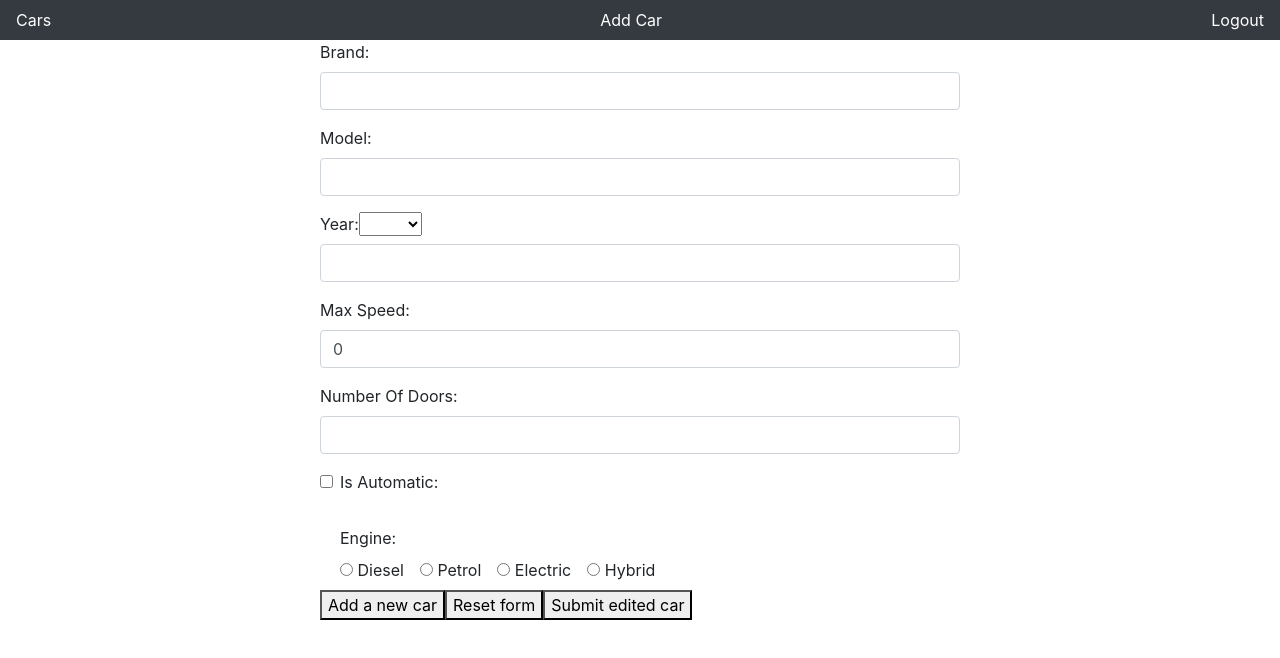
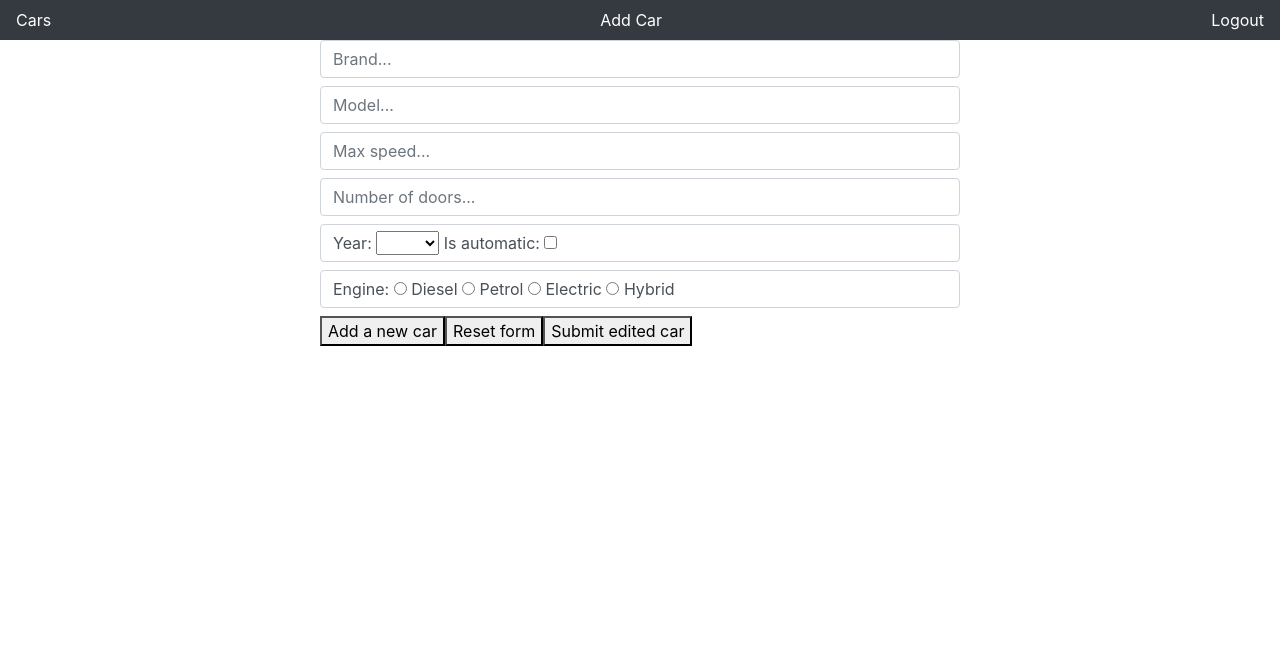
Before and after one commit to distantcountries/CARS_APP_VUE, a Vue app: page /add in a window 1280 px wide. Shown: the top 658 px of the page. Built offline with nearby package versions, Linux system fonts and the light colour scheme; sample sign-in values are in the browser's storage.

Commit message:
Add/edit car fix

```diff
--- a/src/components/AddCar.vue
+++ b/src/components/AddCar.vue
@@ -3,55 +3,27 @@
         <!-- <router-view /> -->
 
         <form @submit.prevent="addCar(newCar)">
-            <div style="width:50%; margin: 0 auto;">
-                <div class="form-group">
-                    <label for="brand">Brand:</label>
-                    <input type="text" id="brand" v-model="newCar.brand" class="form-control" required />
-                </div>
-                <div class="form-group">
-                    <label for="model">Model:</label>
-                    <input type="text" id="model" v-model="newCar.model" class="form-control" />
-                </div>
-                <div class="form-group">
-                    <label for="year">Year:</label>
-                    <select v-model="newCar.year">
-                        <option v-for="(year, index) in years" :key="index">
+            <input type="text" placeholder="Brand..." class="form-control" v-model="newCar.brand" pattern=".{2,}" title="2 characters minimum" required />
+            <input type="text" placeholder="Model..." class="form-control" v-model="newCar.model" pattern=".{2,}" title="2 characters minimum" required />
+            <input type="number" placeholder="Max speed..." class="form-control" v-model="newCar.maxSpeed" />
+            <input type="number" placeholder="Number of doors..." class="form-control" v-model="newCar.numberOfDoors" required/>
+            <div class="form-control">
+                Year:
+                <select v-model="newCar.year" required >
+                    <option v-for="(year, index) in yearsArray" :key="index" >
                         {{ year }}
                     </option>
                 </select>
-                    <input type="text" id="brand" v-model="newCar.year" class="form-control" />
+                Is automatic:
+                <input type="checkbox"  v-model="newCar.isAutomatic"/>
             </div>
-                <div class="form-group">
-                    <label for="maxSpeed">Max Speed:</label>
-                    <input type="number" id="maxSpeed" v-model="newCar.maxSpeed" class="form-control" />
-                </div>
-                <div class="form-group">
-                    <label for="numberOfDoors">Number Of Doors:</label>
-                    <input type="number" id="numberOfDoors" v-model="newCar.numberOfDoors" class="form-control" />
-                </div>
-                <div class="form-check">
-                    <input type="checkbox" id="isAutomatic" v-model="newCar.isAutomatic" class="form-check-input" />
-                    <label for="isAutomatic">Is Automatic:</label>
-                </div>
-                <br>
-                <div class="form-check">
-                    <label>Engine:</label><br>
-
-                    <label for="engine" class="radio-inline" style="margin-right:1rem;">
-                        <input type="radio" id="engine" v-model="newCar.engine" value="diesel" />
-                    Diesel </label>
-
-                    <label for="engine" class="radio-inline" style="margin-right:1rem;">
-                        <input type="radio" id="engine" v-model="newCar.engine" value="petrol" />
-                    Petrol </label>
-
-                    <label for="engine" class="radio-inline" style="margin-right:1rem;">
-                        <input type="radio" id="engine" v-model="newCar.engine" value="electric" />
-                    Electric</label>
-
-                    <label for="engine" class="radio-inline" style="margin-right:1rem;">
-                        <input type="radio" id="engine" v-model="newCar.engine" value="hybrid" />
-                    Hybrid</label>
+            <div class="form-control">
+                Engine:
+                <input type="radio" v-model="newCar.engine" value="diesel" name="selection" required /> Diesel
+                <input type="radio" v-model="newCar.engine" value="petrol" name="selection" /> Petrol
+                <input type="radio" v-model="newCar.engine" value="electric" name="selection" /> Electric
+                <input type="radio" v-model="newCar.engine" value="hybrid" name="selection" /> Hybrid
+                <!-- svi radio buttoni moraju imati isti name da bi required radio -->
             </div>
                 <button type="submit">Add a new car</button>
                 <button type="button" @click="resetForm">Reset form</button>
@@ -59,7 +31,6 @@
                 <!-- <div v-if="editable"> -->
                     <button type="submit" @click="editCar(newCar.id, newCar)">Submit edited car</button>
                 <!-- </div> -->
-            </div>
         </form>
 
     </div>
@@ -71,17 +42,46 @@ import { carsService } from '../services/CarsService'
 export default {
     data(){
         return {
-            years: Array(42).fill(1978).map((n, i) => n + i),
             editable: false,
-            newCar: { isAutomatic: false, maxSpeed: 0 },
+            newCar: {
+                brand:'',
+                model:'',
+                year:'',
+                maxSpeed:'',
+                isAutomatic: false,
+                engine:'',
+                numberOfDoors:''
+            },
+        }
+    },
+
+    computed: {
+        yearsArray() {
+            let years=[]
+            for(let i=1990; i<2020; i++){
+                years.push(i)
+            }
+            return years;
         }
     },
 
     methods: {
+        getDefaults() {
+            return {
+                brand: '',
+                model: '',
+                year: '',
+                maxSpeed: '',
+                isAutomatic: false,
+                engine: null,
+                numberOfDoors: ''
+            }
+        },
+
         addCar(newCar) { //zadatak 3
          carsService.add(this.newCar)
                 .then(() => {
-                    this.newCar = { isAutomatic: false };
+                    this.newCar = this.getDefaults();
                     this.$router.push("/cars");
                 })
                 .catch(error => {
@@ -94,10 +94,10 @@ export default {
                 brand:'',
                 model:'',
                 year:'',
-                maxSpeed:0,
+                maxSpeed:'',
                 isAutomatic:false,
                 engine:'',
-                numberOfDoors:0
+                numberOfDoors:''
             }
         },
 
@@ -109,15 +109,18 @@ export default {
             carsService.get(id)
                 .then(response => {
                     this.newCar = response.data
-                    console.log('Getting car!')
                 }).catch(e=>{
                     console.log(e)
             })
         },
 
-        editCar(newCar){
-            carsService.edit(this.$route.params.id, this.newCar);
-        },
+        editCar(newCar) {
+            carsService.edit(this.newCar)
+            .then(response => {
+                console.log('Here is car for edit!')
+                })
+            .catch(error => alert('Problem with getting car!'))
+        }
     },
 
     created(){
@@ -126,10 +129,17 @@ export default {
            this.getCar(this.id)
        }
     }
-
 }
 </script>
 
 <style>
+    form {
+        width: 50%;
+        margin: 0 auto;
+    }
+
+    form input, form div, button {
+        margin-bottom: 0.5rem;
+    }
 
 </style>
--- a/src/components/AppCars.vue
+++ b/src/components/AppCars.vue
@@ -7,7 +7,7 @@
                     {{ car.model }}
                 </span>
                 <button type="button" @click="editCar(car.id)">Edit</button>
-                <button type="button" @click="deleteCar(car.id)">Delete</button>
+                <button type="button" @click="deleteCar(car.id)">Delete car</button>
             </li>
         </ul>
     </div>
@@ -45,13 +45,15 @@ export default {
             return "/cars/" + id;
         },
 
-        deleteCar(id) {
+         deleteCar(id) {
             carsService.delete(id)
-                .then(() => {this.$router.go();
-                })
-                .catch(e => {
-                    console.log('Delete car invalid!')
-                })
+            .then(response => {
+                this.cars = this.cars.filter(car => car.id !== id) //this.car= da bismo modifikovali niz, u suprotnom bi ga smao filtrirao
+                console.log('Car is deleted')
+            })
+            .catch(error => {
+                alert('Error with getting cars')
+            })
         },
 
     }
```
Lines whose indentation alone changed are shown as unchanged.
